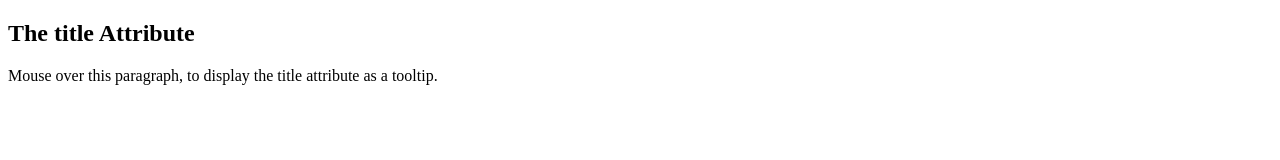
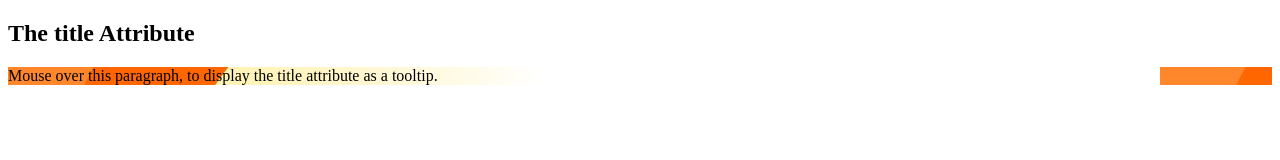
Before and after one commit to TrackNChart/PLATES, a plain HTML site: page index.html in a window 1280 px wide. Drawn offline with Linux system fonts and the light colour scheme.

Commit message:
Update index.html

```diff
--- a/index.html
+++ b/index.html
@@ -1,10 +1,16 @@
 <!DOCTYPE html>
 <html>
-<body style = “background-color: powderblue;”>
+<body>
 
 <h2 title="I'm a header">The title Attribute</h2>
 
 <p title="I'm a tooltip">Mouse over this paragraph, to display the title attribute as a tooltip.</p>
 
+<style>
+p {
+  background-image: url('loginUI.png');
+}
+</style>
+
 </body>
 </html>
```
